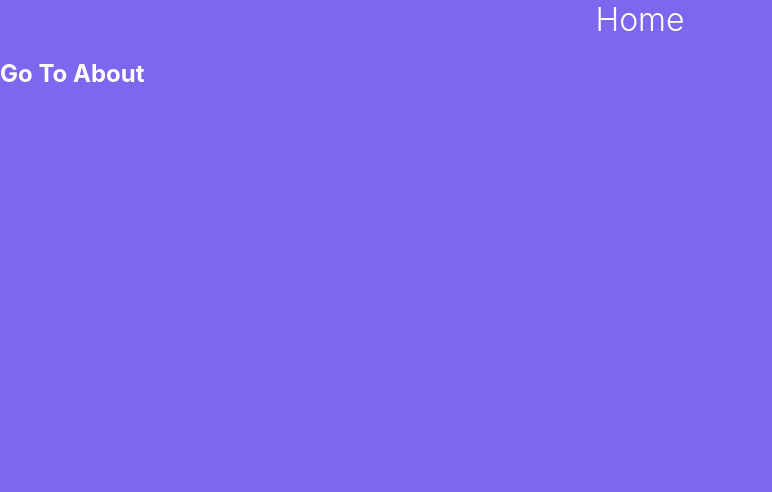
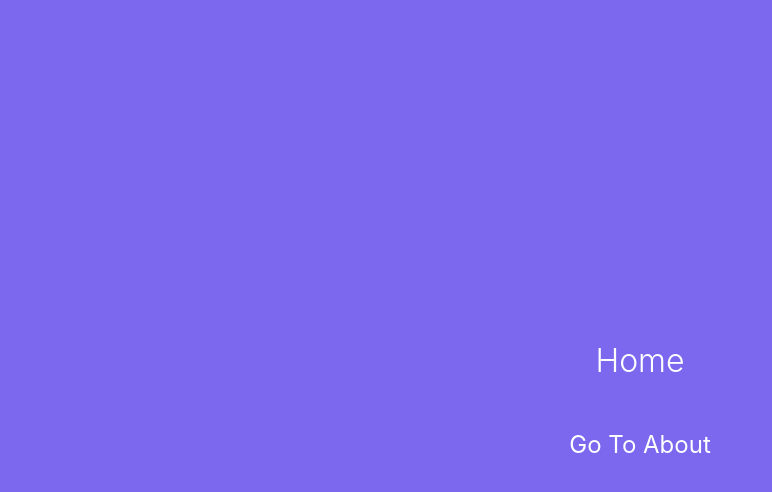
Before and after one commit to MiguelGarcia95/portfolio_482, a React (Create React App) app: page / in a window 1280 px wide. Shown: the top 492 px of the page, without its empty margins (0-772 px from the left). Built offline with nearby package versions, Linux system fonts and the light colour scheme.

Commit message:
added sample pages

```diff
--- a/src/components/pages/About.jsx
+++ b/src/components/pages/About.jsx
@@ -1,11 +1,12 @@
 import React from 'react';
+import {Link} from 'react-router-dom';
 
 class About extends React.Component {
   render() {
     return (
       <div className="App about">
         <h1>About</h1>
-        <Link to='/about'>
+        <Link to='/'>
           <h2>Go To Home</h2>
         </Link>
       </div>
--- a/src/index.css
+++ b/src/index.css
@@ -1,6 +1,9 @@
-body {
+* {
   margin: 0;
   padding: 0;
+  box-sizing: border-box;
+}
+body {
   font-family: -apple-system, BlinkMacSystemFont, "Segoe UI", "Roboto", "Oxygen",
     "Ubuntu", "Cantarell", "Fira Sans", "Droid Sans", "Helvetica Neue",
     sans-serif;
@@ -12,18 +15,27 @@ body {
   width: 100vw;
   max-width: 100%;
   height: 100vh;
+  display: flex;
+  justify-content: center;
+  align-items: center;
+  flex-direction: column;
+  position: absolute;
+  color: white;
 }
 
 .App h1 {
   font-weight: 300;
   color: white;
-  margin: 0 auto;
-  text-align: center;
 }
 
 .App a {
   color: white;
   text-decoration: none;
+  margin-top: 50px;
+}
+
+.App h2 {
+  font-weight: 400;
 }
 
 .home {
```
